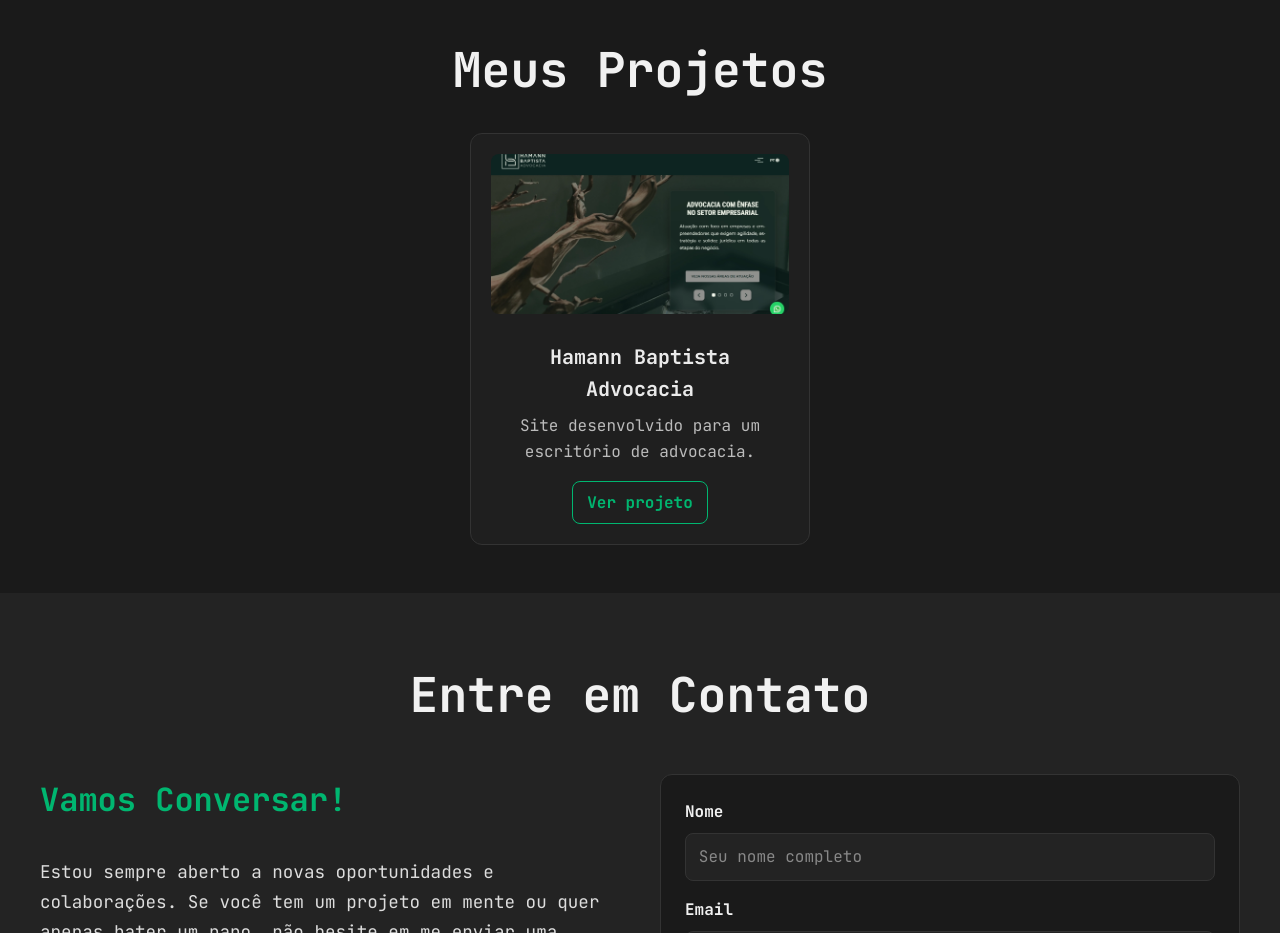
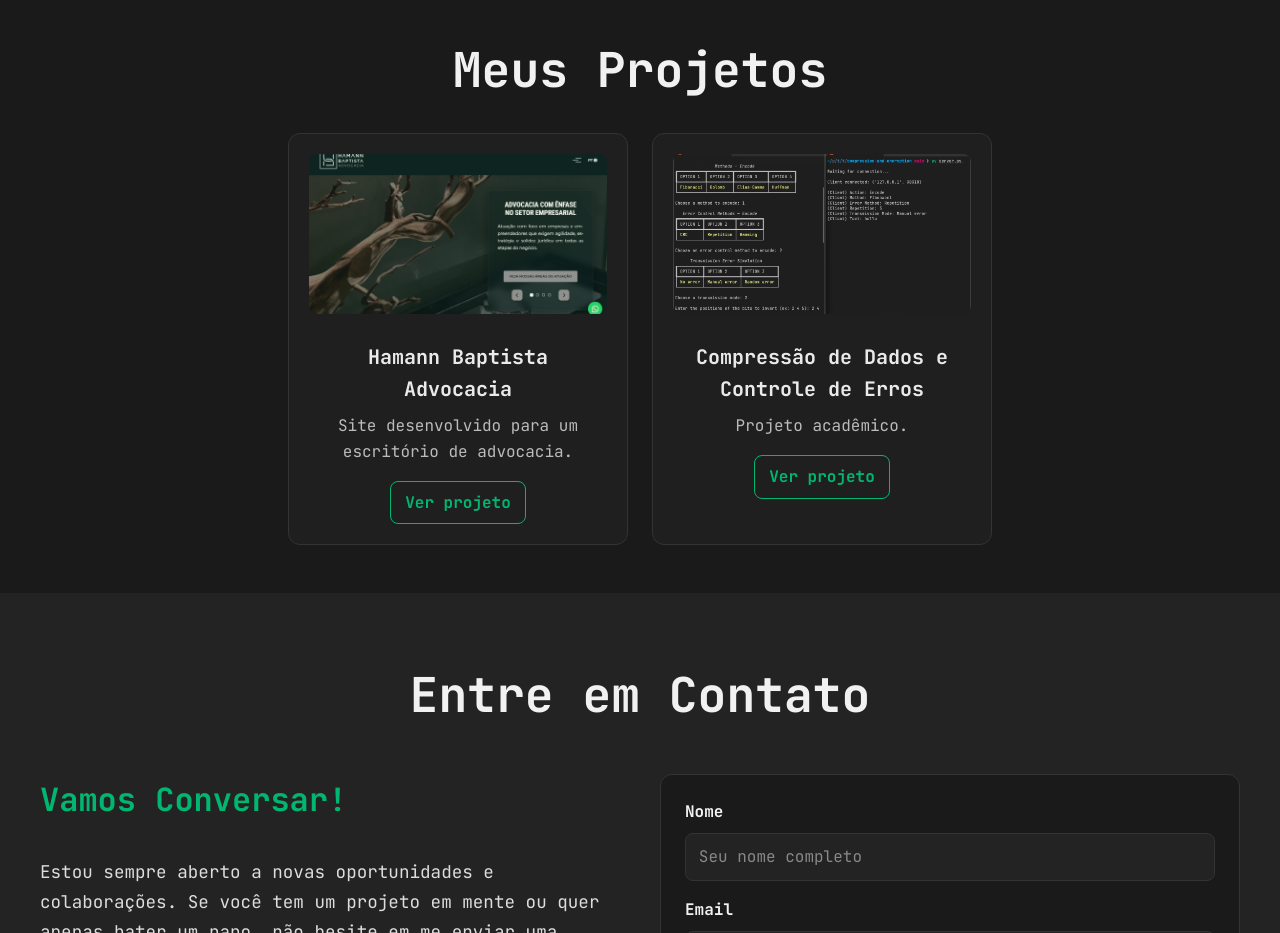
Before and after one commit to gusmezomo/GusPortfolioVue, a Vue app: page / in a window 1280 px wide. Shown: the part 1460-2393 px from the top of the page. Built offline with nearby package versions, Linux system fonts and the light colour scheme.

Commit message:
add projeto academico -> binario + vite server config

```diff
--- a/src/components/Projetos.vue
+++ b/src/components/Projetos.vue
@@ -37,6 +37,12 @@ export default {
           imagem: "/img/project-hamann.webp",
           link: "https://hamannbaptista.com/",
         },
+        {
+          titulo: "Compressão de Dados e Controle de Erros",
+          descricao: "Projeto acadêmico.",
+          imagem: "/img/project-binario.webp",
+          link: "https://www.linkedin.com/posts/gusmezomo_unisinos-teoriadainformaaexaeto-python-ugcPost-7475238098470367233-tKIX/?utm_source=share&utm_medium=member_desktop&rcm=ACoAAEO3ZVsB2bLdCoAKcyf5xj2IEFflQ_10Khs",
+        }
       ],
     };
   },
--- a/vite.config.js
+++ b/vite.config.js
@@ -4,6 +4,15 @@ import path from 'path'
 
 export default defineConfig({
   plugins: [vue()],
+
+  server: {
+    host: true,
+  },
+
+  preview: {
+    host: true,
+  },
+
   resolve: {
     alias: {
       '@': path.resolve(__dirname, './src'),
```
Also changed, not shown: public/img/project-binario.webp (added), 1 other file (tests, documents, lock files or other folders).
